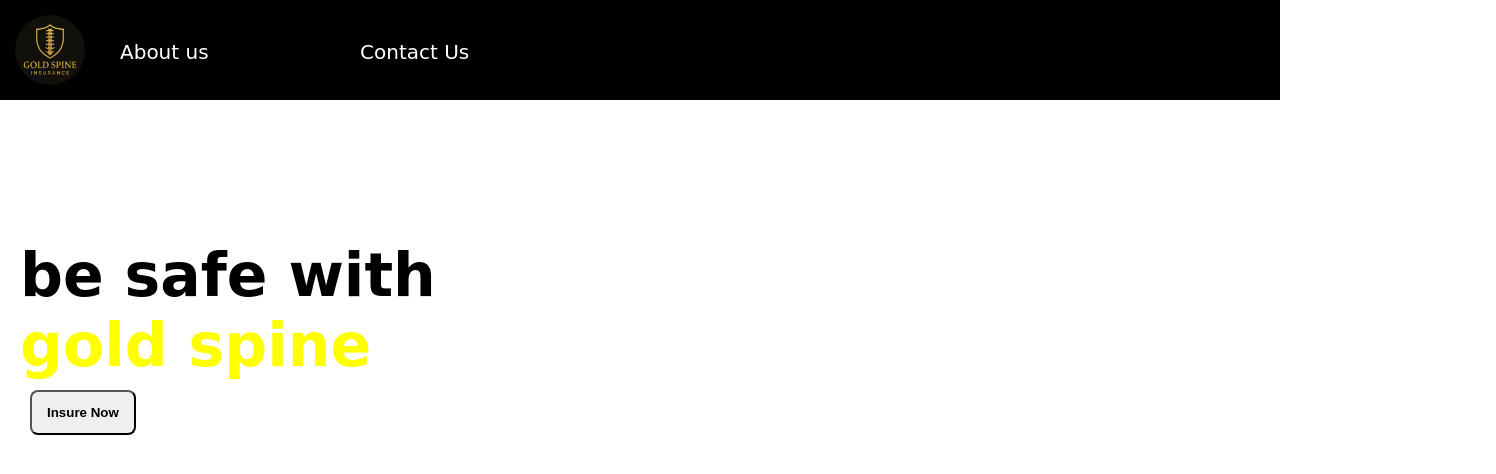
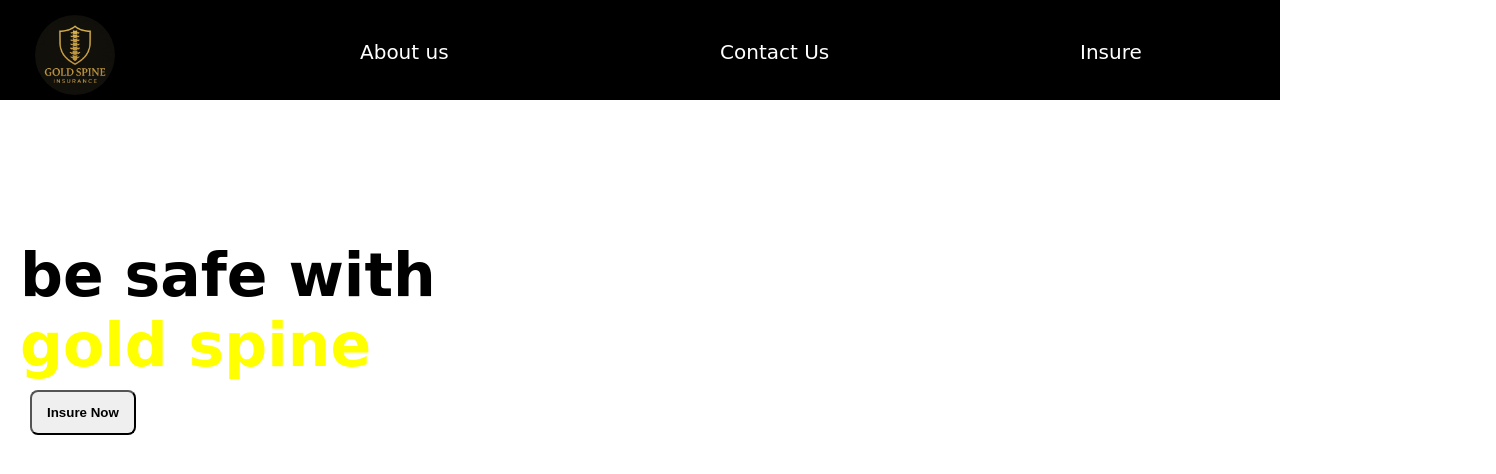
Before and after one commit to Kirill777-og/Gold-Spine, a plain HTML site: page index.html in a window 1280 px wide. Shown: the whole page, 1496 px wide, since content can reach past the window. Drawn offline with Linux system fonts and the light colour scheme; a web font is replaced by a local one.

Commit message:
info sverhu

```diff
--- a/index.html
+++ b/index.html
@@ -13,6 +13,8 @@
 <button id = "b1">Insure Now</button>
 <p id = "p1">About us</p>
 <p id = "p2">Contact Us</p>
+<p id = "p3">Insure</p>
+<p id = "p4">Learn More</p>
 
 
 <div class="otdel"></div>
--- a/style.css
+++ b/style.css
@@ -22,11 +22,11 @@
 
 #logo{
     position: absolute;
-    height:70px;
-    width:70px;
+    height:80px;
+    width:80px;
     z-index:15;
     border-radius: 50px;
-    left:15px;
+    left:35px;
     top:15px;
 }
 
@@ -53,7 +53,7 @@
     z-index: 15;
     color:white;
     top:20px;
-    left:120px;
+    left:360px;
     font-size:20px;
 }
 
@@ -62,7 +62,25 @@
     z-index: 15;
     color:white;
     top:20px;
-    left:360px;
+    left:720px;
+    font-size:20px;
+}
+
+#p3{
+    position: absolute;
+    z-index: 15;
+    color:white;
+    top:20px;
+    left:1080px;
+    font-size:20px;
+}
+
+#p4{
+    position: absolute;
+    z-index: 15;
+    color:white;
+    top:20px;
+    left:1440px;
     font-size:20px;
 }
 
```
